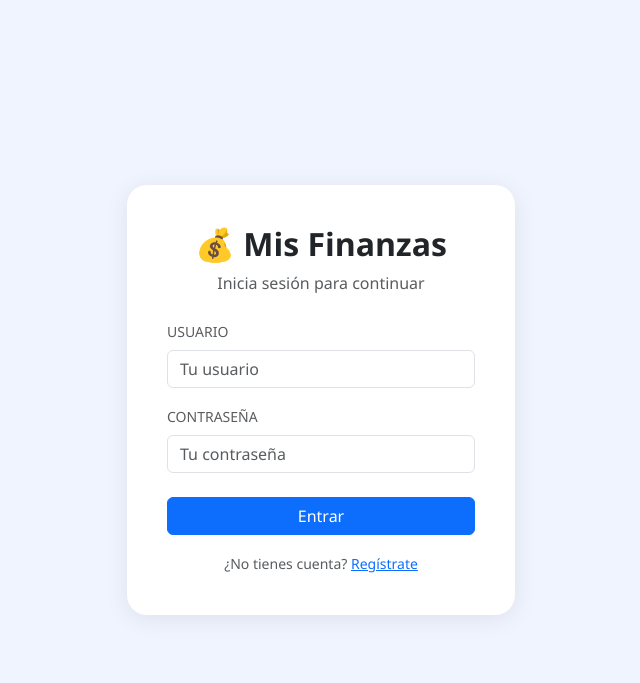
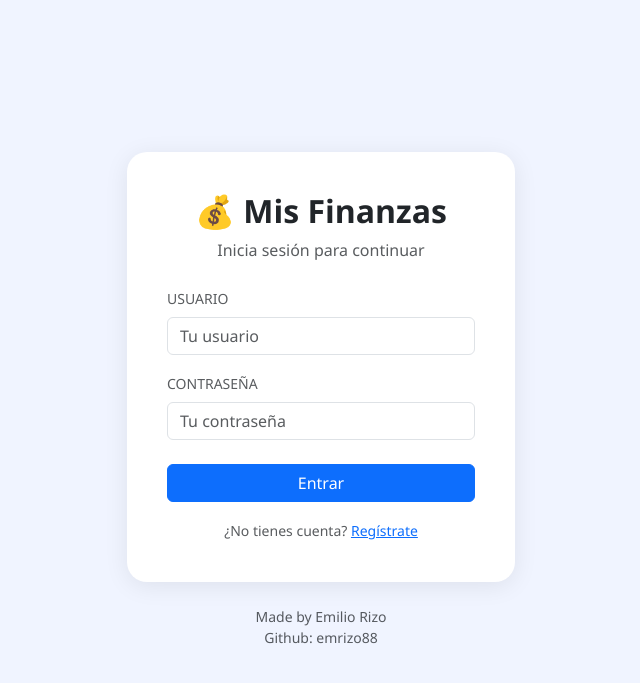
Before and after one commit to emrizo88/finanzas-app, a Flask app: page /login in a window 1280 px wide. Shown: the top 683 px of the page, without its empty margins (319-959 px from the left). Run offline with Flask 3, Linux system fonts and the light colour scheme.

Commit message:
Update pequeño

```diff
--- a/templates/login.html
+++ b/templates/login.html
@@ -34,6 +34,11 @@
         </div>
     </div>
 
+    <div class="text-center mt-4">
+        <small class="text-muted d-block">Made by Emilio Rizo</small>
+        <small class="text-muted d-block">Github: emrizo88</small>
+    </div>
+
 </div>
 
 </body>
```
